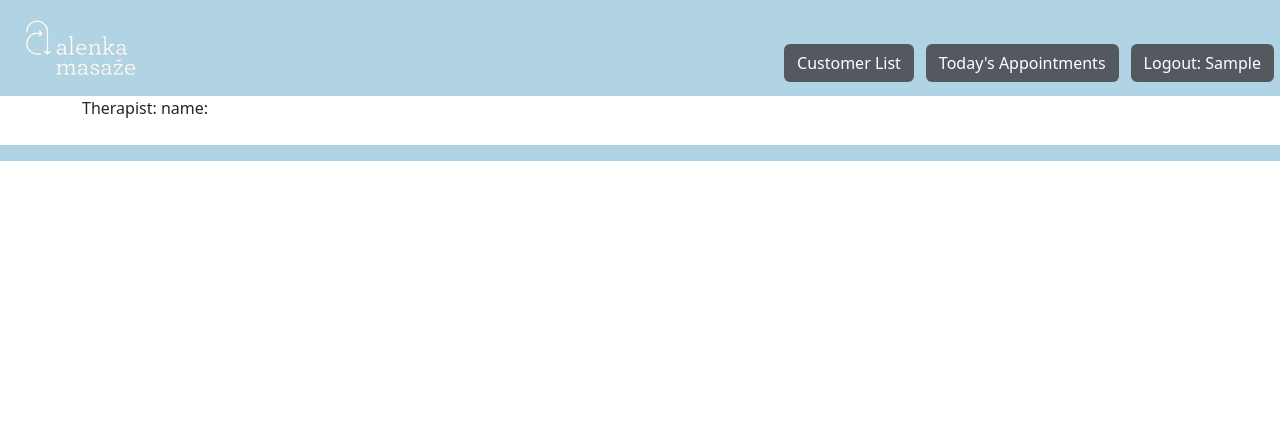
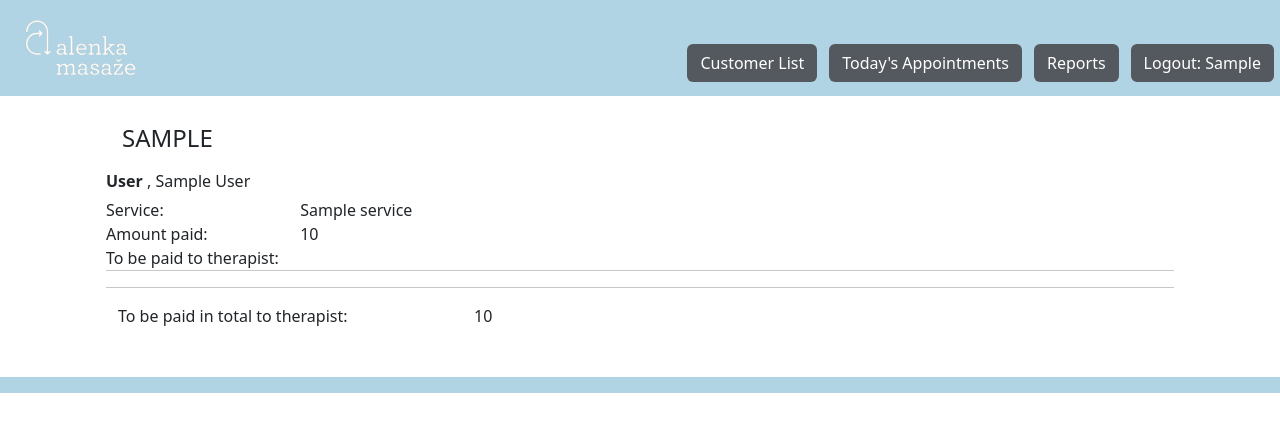
Before and after one commit to petmetic/therapy-tracker, a Django app: page /report_therapist/1/ in a window 1280 px wide. Shown: the top 432 px of the page. Run offline with Django 4.2, Linux system fonts and the light colour scheme; a user stored in the database is signed in; tables that the repository leaves empty hold one stand-in row (values such as "Sample post").

Commit message:
user decorator fix, detailed report for therapist

```diff
--- a/src/web/models.py
+++ b/src/web/models.py
@@ -74,3 +74,17 @@
 
     def __str__(self):
         return f"external id: {self.external_id}, user: {self.user}"
+
+
+class Billable(models.Model):
+    therapist = models.ForeignKey(
+        User,
+        on_delete=models.CASCADE,
+    )
+    service = models.ForeignKey(
+        "Service", on_delete=models.CASCADE, default="", null=True
+    )
+    amount = models.IntegerField(default=0, null=True)
+
+    def __str__(self):
+        return f"{self.therapist} {self.service} {self.amount}"
--- a/src/web/templates/base.html
+++ b/src/web/templates/base.html
@@ -29,7 +29,7 @@
             <a class="btn btn-nav" role="button" data-bs-toogle="button" aria-pressed="true" href="{% url 'index' %}">
                 {% translate "Today's Appointments" %}</a>
             {#            <a class="btn btn-nav" role="button" data-bs-toogle="button" aria-pressed="true" href="#">Search</a>#}
-            {% if request.user.username == "info@alenka-masaze.si" %}
+            {% if request.user.is_staff %}
                 <a class="btn btn-nav" role="button" data-bs-toogle="button" aria-pressed="true"
                    href="{% url 'report' %}">{% translate "Reports" %}</a>
             {% endif %}
--- a/src/web/templates/web/report.html
+++ b/src/web/templates/web/report.html
@@ -11,7 +11,7 @@
                 <li class="list-group-item d-flex justify-content-between align-items-center">
                     <span class="fw-light"><span class="fw-bold">{{ therapist.first_name }}</span></span>
                     <a class="btn btn-body"
-                       href="{% url 'report_therapist' pk=therapist.pk %}">{% translate "View  " %}
+                       href="{% url 'report_therapist' pk=therapist.pk %}">{% translate "View" %}
                     </a>
                 </li>
 
--- a/src/web/templates/web/report_therapist.html
+++ b/src/web/templates/web/report_therapist.html
@@ -3,5 +3,38 @@
 {% block title %}{% translate "Report" %}{% endblock %}
 
 {% block content %}
-Therapist: name:
+    <div class="container text-left">
+        <div class="p-4">
+            <div class="row p-1">
+                <h4 class="col-sm-8 fw-light uppercase">{{ therapist.first_name }}</h4>
+            </div>
+            <div class="row">
+                {% for massage in massages %}
+                    <li class="list-group-item d-flex justify-content-between align-items-center">
+                        <div class="fw-light"><span
+                                class="fw-bold">{{ massage.customer.surname }}</span> , {{ massage.customer.name }}
+                        </div>
+                        <hr>
+                    <li class="list-group-item d-flex justify-content-between align-items-center">
+                        <div class="row">
+                            <div class="col-sm-4 fw-light">{% translate "Service" %}:</div>
+                            <div class="col-sm-8">{{ massage.service.name }}</div>
+                            <div class="col-sm-4 fw-light">{% translate "Amount paid" %}:</div>
+                            <div class="col-sm-8">{{ massage.amount }}</div>
+                            <div class="col-sm-6 fw-light">{% translate "To be paid to therapist" %}:</div>
+                            {#                            <div class="col-sm-8">{{ massage.amount }}</div>#}
+                        </div>
+                    </li>
+                    <hr>
+                {% endfor %}
+            </div>
+            <div class="row">
+                <hr>
+                <div class="col-sm-4 fw-light">{% translate "To be paid in total to therapist" %}:</div>
+                <div class="col-sm-8">{{ amount }}</div>
+            </div>
+
+        </div>
+
+    </div>
 {% endblock %}
--- a/src/web/views.py
+++ b/src/web/views.py
@@ -1,4 +1,5 @@
 import datetime
+import pytz
 
 from django.contrib.auth.decorators import login_required
 from django.contrib.auth import logout
@@ -7,8 +8,9 @@
 from django.core.exceptions import PermissionDenied
 from django.contrib.auth.views import LoginView
 from django.contrib.auth.models import User
+from django.contrib.admin.views.decorators import staff_member_required
 
-from .models import Customer, Massage, UserProfile
+from .models import Customer, Massage
 
 from .forms import (
     MassageForm,
@@ -17,6 +19,8 @@
     CustomerEditForm,
     CustomAuthenticationForm,
 )
+
+tz = pytz.timezone("Europe/Ljubljana")
 
 
 @login_required
@@ -185,8 +189,10 @@
     )
 
 
-@login_required
+@staff_member_required
 def report(request):
+    if not request.user.is_superuser():
+        raise PermissionDenied
     therapists = (
         User.objects.all()
         .exclude(first_name="Meta")
@@ -196,10 +202,19 @@
     return render(request, "web/report.html", {"therapist_list": therapists})
 
 
-@login_required
+@staff_member_required
 def report_therapist(request, pk: int):
-    therapist = get_object_or_404(UserProfile, pk=pk)
-    return render(request, "web/report_therapist.html", {"therapist": therapist})
+    therapist = get_object_or_404(User, pk=pk)
+    massages = Massage.objects.filter(therapist=therapist)
+    amount = 0
+    for massage in massages:
+        amount += massage.amount
+
+    return render(
+        request,
+        "web/report_therapist.html",
+        {"therapist": therapist, "massages": massages, "amount": amount},
+    )
 
 
 def custom_logout(request):
```
Also changed, not shown: src/web/admin.py (+6 -1 lines).
